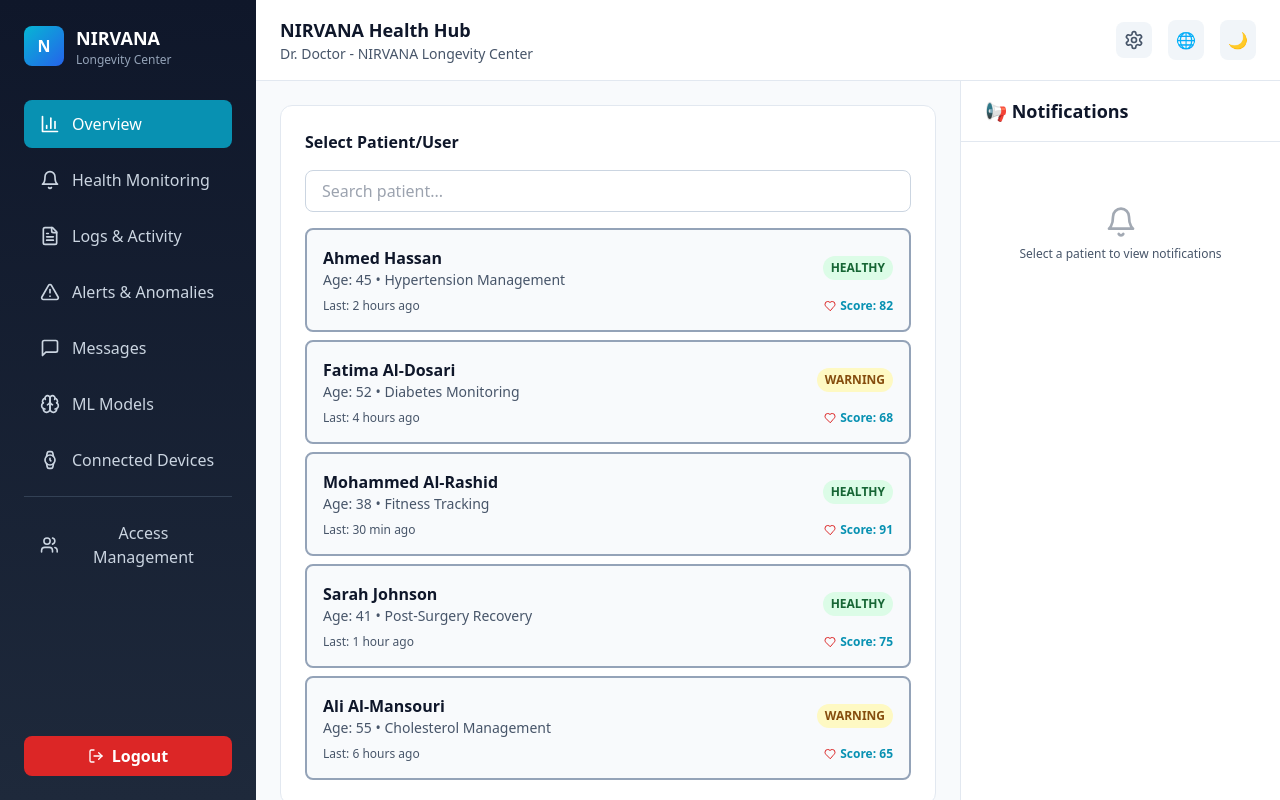
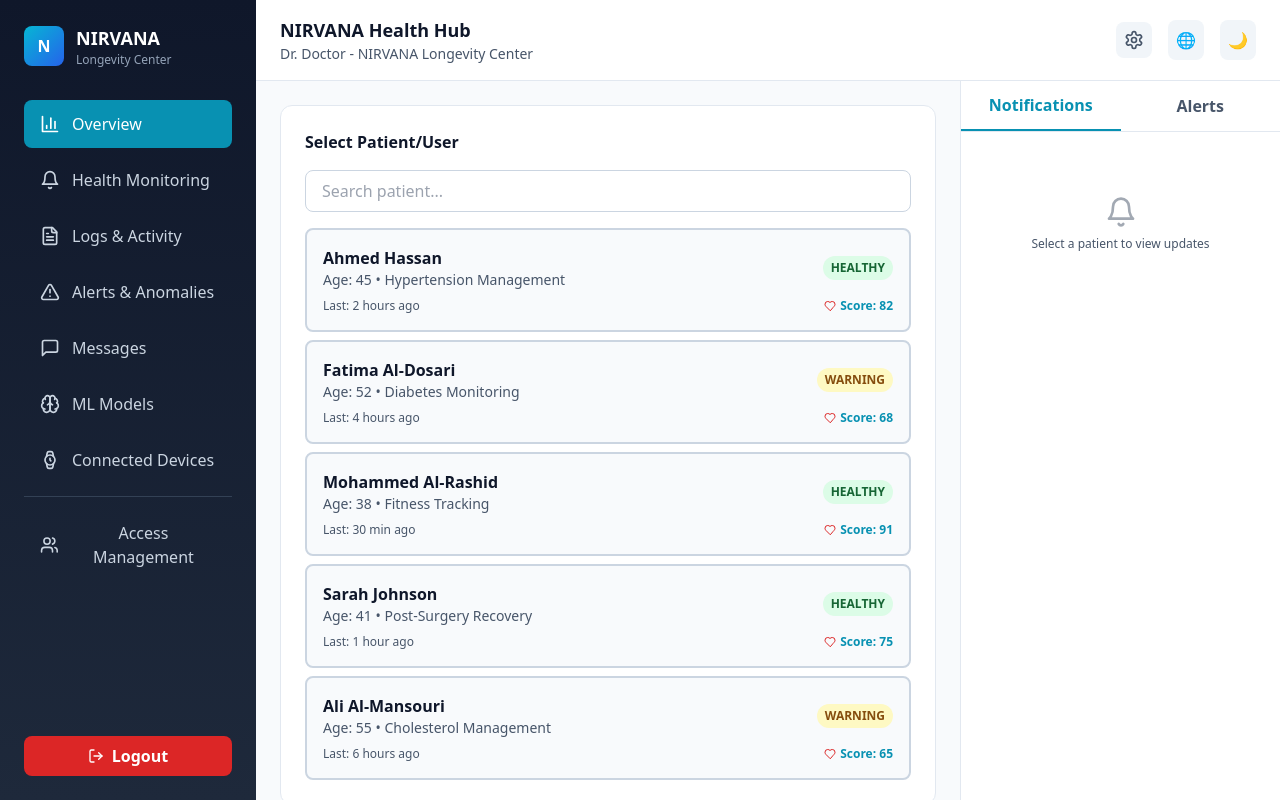
Before and after one commit to melikas/Technohealth, a React (Vite) app: page /dashboard in a window 1280 px wide. Built offline with nearby package versions, Linux system fonts and the light colour scheme.

Commit message:
Update: Improved patient selection styling with darker border and lighter background + split notifications/alerts into two tabbed sections without emojis

```diff
--- a/src/pages/DashboardPage.tsx
+++ b/src/pages/DashboardPage.tsx
@@ -335,8 +335,8 @@ function PatientSelector({ selectedPatient, setSelectedPatient, isDarkMode }: an
             onClick={() => setSelectedPatient(patient)}
             className={`w-full p-4 rounded-lg border-2 transition-all text-left ${
               selectedPatient?.id === patient.id
-                ? 'border-cyan-400 bg-slate-800/30 dark:bg-slate-800/30'
-                : `border-slate-400 dark:border-slate-600 ${isDarkMode ? 'bg-slate-800 hover:bg-slate-700' : 'bg-slate-50 hover:bg-slate-100'}`
+                ? 'border-slate-900 bg-slate-400/40 dark:border-slate-400 dark:bg-slate-700/50'
+                : `border-slate-300 dark:border-slate-600 ${isDarkMode ? 'bg-slate-800 hover:bg-slate-700' : 'bg-slate-50 hover:bg-slate-100'}`
             }`}
           >
             <div className="flex items-center justify-between mb-2">
@@ -1055,71 +1055,97 @@ function UserManagementSection({ isDarkMode }: any) {
   );
 }
 
-// Notifications Panel - Right Sidebar
+// Notifications Panel - Right Sidebar (Two Tabs)
 function NotificationPanel({ selectedPatient, isDarkMode }: any) {
+  const [activeTab, setActiveTab] = useState('notifications');
+
   const getNotifications = (patientId: number | null) => {
-    if (!patientId) {
-      return [];
-    }
+    if (!patientId) return [];
 
     const notificationsMap: any = {
-      1: [ // Ahmed
-        { id: 1, type: 'alert', message: 'BP slightly elevated', time: '10m ago', icon: '📊' },
-        { id: 2, type: 'reminder', message: 'Medication due', time: '2h ago', icon: '💊' },
-        { id: 3, type: 'info', message: 'New test results', time: '5h ago', icon: '📋' },
-        { id: 4, type: 'alert', message: 'Exercise goal 80% done', time: '1d ago', icon: '🏃' },
+      1: [
+        { id: 1, message: 'BP slightly elevated', time: '10m ago' },
+        { id: 2, message: 'Medication due', time: '2h ago' },
+        { id: 3, message: 'New test results', time: '5h ago' },
+        { id: 4, message: 'Exercise goal 80% done', time: '1d ago' },
       ],
-      2: [ // Fatima
-        { id: 1, type: 'critical', message: 'Glucose level high', time: '30m ago', icon: '🚨' },
-        { id: 2, type: 'alert', message: 'HbA1c test scheduled', time: '1h ago', icon: '📅' },
-        { id: 3, type: 'reminder', message: 'Diet plan update', time: '3h ago', icon: '🥗' },
-        { id: 4, type: 'info', message: 'Consultation completed', time: '1d ago', icon: '👤' },
+      2: [
+        { id: 1, message: 'HbA1c test scheduled', time: '1h ago' },
+        { id: 2, message: 'Diet plan update', time: '3h ago' },
+        { id: 3, message: 'Consultation completed', time: '1d ago' },
+        { id: 4, message: 'Medication refill reminder', time: '2d ago' },
       ],
-      3: [ // Mohammed
-        { id: 1, type: 'success', message: 'Weekly goal achieved', time: '45m ago', icon: '🏆' },
-        { id: 2, type: 'info', message: 'New personal record', time: '2h ago', icon: '⭐' },
-        { id: 3, type: 'reminder', message: 'Sync wearables', time: '4h ago', icon: '📱' },
-        { id: 4, type: 'alert', message: 'HR spike detected', time: '1d ago', icon: '❤️' },
+      3: [
+        { id: 1, message: 'Weekly goal achieved', time: '45m ago' },
+        { id: 2, message: 'New personal record', time: '2h ago' },
+        { id: 3, message: 'Sync wearables', time: '4h ago' },
+        { id: 4, message: 'Sleep quality improved', time: '1d ago' },
       ],
-      4: [ // Sarah
-        { id: 1, type: 'info', message: 'Recovery on track', time: '1h ago', icon: '✅' },
-        { id: 2, type: 'reminder', message: 'PT session tomorrow', time: '5h ago', icon: '🏥' },
-        { id: 3, type: 'alert', message: 'Mild swelling noted', time: '8h ago', icon: '⚠️' },
-        { id: 4, type: 'info', message: 'Wound healing normal', time: '1d ago', icon: '🩹' },
+      4: [
+        { id: 1, message: 'Recovery on track', time: '1h ago' },
+        { id: 2, message: 'PT session tomorrow', time: '5h ago' },
+        { id: 3, message: 'Wound healing normal', time: '1d ago' },
+        { id: 4, message: 'Pain management tips shared', time: '2d ago' },
       ],
-      5: [ // Ali
-        { id: 1, type: 'critical', message: 'Cholesterol very high', time: '15m ago', icon: '🚨' },
-        { id: 2, type: 'alert', message: 'BP elevated', time: '45m ago', icon: '📊' },
-        { id: 3, type: 'reminder', message: 'Statin prescribed', time: '2h ago', icon: '💊' },
-        { id: 4, type: 'info', message: 'Diet plan shared', time: '1d ago', icon: '📤' },
+      5: [
+        { id: 1, message: 'Statin prescribed', time: '2h ago' },
+        { id: 2, message: 'Diet plan shared', time: '1d ago' },
+        { id: 3, message: 'Follow-up appointment scheduled', time: '2d ago' },
+        { id: 4, message: 'Lipid test reminder', time: '3d ago' },
       ],
     };
     return notificationsMap[patientId] || [];
   };
 
+  const getAlerts = (patientId: number | null) => {
+    if (!patientId) return [];
+
+    const alertsMap: any = {
+      1: [
+        { id: 1, type: 'warning', message: 'Blood Pressure 138/85 mmHg', time: '10m ago' },
+        { id: 2, type: 'info', message: 'Scheduled annual checkup due', time: '2h ago' },
+      ],
+      2: [
+        { id: 1, type: 'critical', message: 'Glucose level high 145 mg/dL', time: '30m ago' },
+        { id: 2, type: 'warning', message: 'Fasting glucose trending high', time: '1h ago' },
+      ],
+      3: [
+        { id: 1, type: 'warning', message: 'Heart rate spike during workout', time: '2h ago' },
+        { id: 2, type: 'info', message: 'Low hydration detected', time: '5h ago' },
+      ],
+      4: [
+        { id: 1, type: 'warning', message: 'Mild swelling detected', time: '8h ago' },
+        { id: 2, type: 'info', message: 'Increased pain level', time: '12h ago' },
+      ],
+      5: [
+        { id: 1, type: 'critical', message: 'Total Cholesterol 245 mg/dL HIGH', time: '15m ago' },
+        { id: 2, type: 'critical', message: 'LDL Cholesterol 165 mg/dL VERY HIGH', time: '15m ago' },
+        { id: 3, type: 'warning', message: 'BP elevated 142/88 mmHg', time: '45m ago' },
+      ],
+    };
+    return alertsMap[patientId] || [];
+  };
+
   const notifications = getNotifications(selectedPatient?.id);
+  const alerts = getAlerts(selectedPatient?.id);
 
-  const getNotificationStyle = (type: string) => {
+  const getAlertStyle = (type: string) => {
     switch (type) {
       case 'critical':
         return isDarkMode ? 'border-l-red-600 bg-red-900/20' : 'border-l-red-600 bg-red-50';
-      case 'alert':
+      case 'warning':
         return isDarkMode ? 'border-l-yellow-600 bg-yellow-900/20' : 'border-l-yellow-600 bg-yellow-50';
-      case 'success':
-        return isDarkMode ? 'border-l-green-600 bg-green-900/20' : 'border-l-green-600 bg-green-50';
       default:
         return isDarkMode ? 'border-l-cyan-600 bg-cyan-900/20' : 'border-l-cyan-600 bg-cyan-50';
     }
   };
 
-  const getTextStyle = (type: string) => {
+  const getAlertTextStyle = (type: string) => {
     switch (type) {
       case 'critical':
         return isDarkMode ? 'text-red-400' : 'text-red-700';
-      case 'alert':
+      case 'warning':
         return isDarkMode ? 'text-yellow-400' : 'text-yellow-700';
-      case 'success':
-        return isDarkMode ? 'text-green-400' : 'text-green-700';
       default:
         return isDarkMode ? 'text-cyan-400' : 'text-cyan-700';
     }
@@ -1127,67 +1153,83 @@ function NotificationPanel({ selectedPatient, isDarkMode }: any) {
 
   return (
     <div className={`w-80 border-l ${isDarkMode ? 'bg-slate-900 border-slate-700' : 'bg-white border-slate-200'} flex flex-col`}>
-      {/* Header */}
-      <div className={`px-6 py-4 border-b ${isDarkMode ? 'border-slate-700' : 'border-slate-200'}`}>
-        <h2 className={`text-lg font-bold ${isDarkMode ? 'text-white' : 'text-slate-900'}`}>
-          📢 Notifications
-        </h2>
-        {selectedPatient && (
-          <p className={`text-xs mt-1 ${isDarkMode ? 'text-slate-400' : 'text-slate-600'}`}>
-            {selectedPatient.name}
-          </p>
-        )}
+      {/* Tabs Header */}
+      <div className={`flex border-b ${isDarkMode ? 'border-slate-700' : 'border-slate-200'}`}>
+        <button
+          onClick={() => setActiveTab('notifications')}
+          className={`flex-1 px-4 py-3 font-semibold transition-colors ${
+            activeTab === 'notifications'
+              ? isDarkMode ? 'text-cyan-400 border-b-2 border-cyan-600' : 'text-cyan-600 border-b-2 border-cyan-600'
+              : isDarkMode ? 'text-slate-400 hover:text-slate-300' : 'text-slate-600 hover:text-slate-700'
+          }`}
+        >
+          Notifications
+        </button>
+        <button
+          onClick={() => setActiveTab('alerts')}
+          className={`flex-1 px-4 py-3 font-semibold transition-colors ${
+            activeTab === 'alerts'
+              ? isDarkMode ? 'text-red-400 border-b-2 border-red-600' : 'text-red-600 border-b-2 border-red-600'
+              : isDarkMode ? 'text-slate-400 hover:text-slate-300' : 'text-slate-600 hover:text-slate-700'
+          }`}
+        >
+          Alerts
+        </button>
       </div>
 
-      {/* Notifications List */}
+      {/* Content */}
       <div className="flex-1 overflow-y-auto px-4 py-4 space-y-3">
         {selectedPatient ? (
+          activeTab === 'notifications' ? (
             notifications.length > 0 ? (
               notifications.map((notification) => (
                 <div
                   key={notification.id}
-                className={`p-3 rounded-lg border-l-4 transition-all ${getNotificationStyle(notification.type)}`}
+                  className={`p-3 rounded-lg border-l-4 ${isDarkMode ? 'bg-slate-800' : 'bg-slate-50'}`}
                 >
-                <div className="flex items-start gap-2">
-                  <span className="text-lg mt-0.5">{notification.icon}</span>
-                  <div className="flex-1">
-                    <p className={`text-sm font-semibold ${getTextStyle(notification.type)}`}>
+                  <p className={`text-sm font-semibold ${isDarkMode ? 'text-slate-200' : 'text-slate-800'}`}>
                     {notification.message}
                   </p>
-                    <p className={`text-xs mt-1 ${isDarkMode ? 'text-slate-500' : 'text-slate-500'}`}>
+                  <p className={`text-xs mt-1.5 ${isDarkMode ? 'text-slate-500' : 'text-slate-500'}`}>
                     {notification.time}
                   </p>
-                  </div>
-                </div>
                 </div>
               ))
             ) : (
               <div className={`text-center py-8 ${isDarkMode ? 'text-slate-400' : 'text-slate-600'}`}>
-              <p className="text-sm">✓ No notifications</p>
+                <p className="text-sm">No new notifications</p>
               </div>
+            )
+          ) : (
+            alerts.length > 0 ? (
+              alerts.map((alert) => (
+                <div
+                  key={alert.id}
+                  className={`p-3 rounded-lg border-l-4 transition-all ${getAlertStyle(alert.type)}`}
+                >
+                  <p className={`text-sm font-semibold ${getAlertTextStyle(alert.type)}`}>
+                    {alert.message}
+                  </p>
+                  <p className={`text-xs mt-1.5 ${isDarkMode ? 'text-slate-500' : 'text-slate-500'}`}>
+                    {alert.time}
+                  </p>
+                </div>
+              ))
+            ) : (
+              <div className={`text-center py-8 ${isDarkMode ? 'text-slate-400' : 'text-slate-600'}`}>
+                <p className="text-sm">No active alerts</p>
+              </div>
+            )
           )
         ) : (
           <div className={`text-center py-12 ${isDarkMode ? 'text-slate-400' : 'text-slate-600'}`}>
             <Bell className="w-8 h-8 mx-auto mb-2 opacity-50" />
             <p className="text-xs">
-              Select a patient to view notifications
+              Select a patient to view updates
             </p>
           </div>
         )}
       </div>
-
-      {/* Footer */}
-      {selectedPatient && notifications.length > 0 && (
-        <div className={`px-4 py-3 border-t ${isDarkMode ? 'border-slate-700' : 'border-slate-200'}`}>
-          <button className={`w-full text-xs font-semibold py-2 rounded transition-colors ${
-            isDarkMode
-              ? 'bg-slate-800 text-slate-300 hover:bg-slate-700'
-              : 'bg-slate-100 text-slate-700 hover:bg-slate-200'
-          }`}>
-            Mark all as read
-          </button>
-        </div>
-      )}
     </div>
   );
 }
```
Lines whose indentation alone changed are shown as unchanged.
